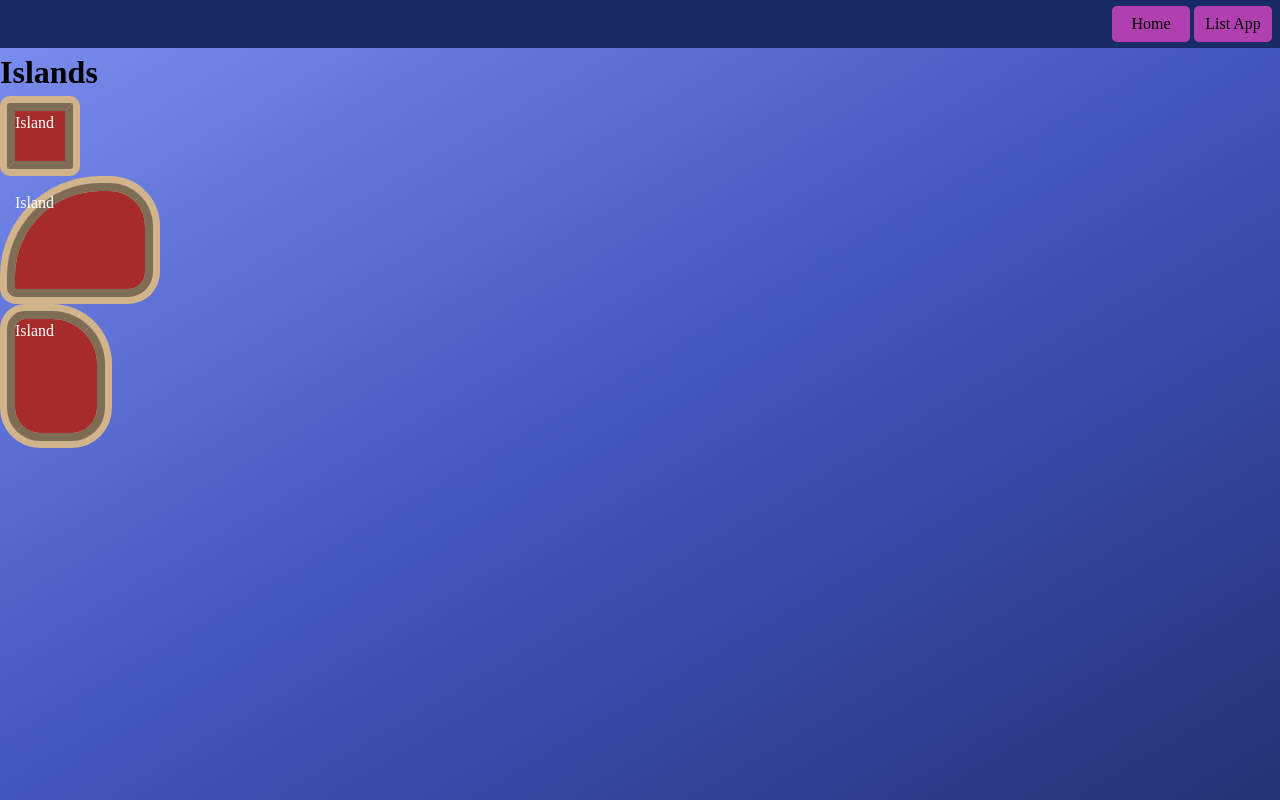
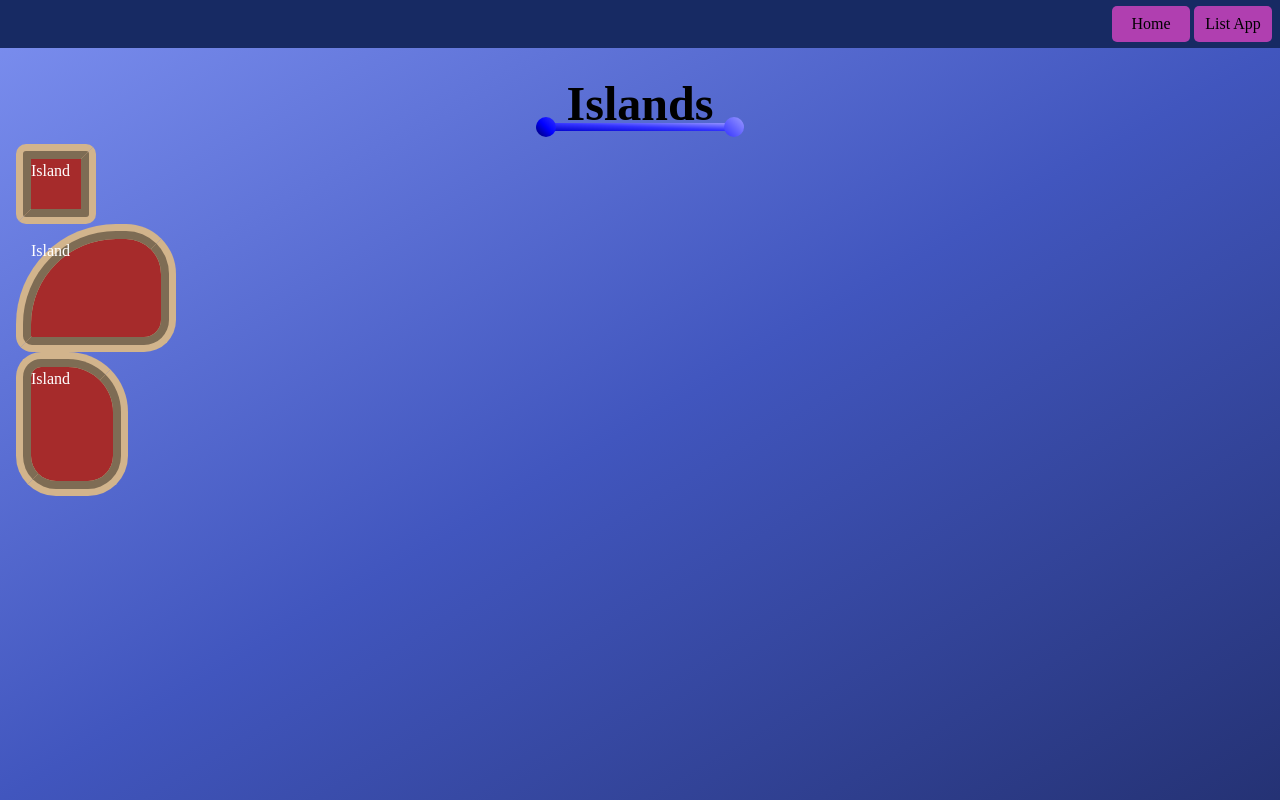
Before and after one commit to franco-ortega/workshop, a Next.js app: page /islands in a window 1280 px wide. Built offline with nearby package versions, Linux system fonts and the light colour scheme.

Commit message:
create gradient underline below title

```diff
--- a/app/islands/page.js
+++ b/app/islands/page.js
@@ -30,9 +30,16 @@ export default function Islands() {
 	};
 	return (
 		<div className={styles.page}>
+			<header className={styles.header}>
+				<h1 className={styles.title}>Islands</h1>
+				<div className={styles.lineWrapper}>
+					<div className={`${styles.bookmark} ${styles.leftBookmark}`}></div>
+					<div className={`${styles.bookmark} ${styles.rightBookmark}`}></div>
+					<hr className={styles.line} />
+				</div>
+			</header>
 			<main>
 				<div>
-					<h1>Islands</h1>
 					<Island {...testIsland} />
 					<Island {...island1} />
 					<Island {...island2} />
--- a/app/islands/page.module.css
+++ b/app/islands/page.module.css
@@ -1,4 +1,85 @@
 .page {
 	background: var(--bkgd-gradient-island);
 	height: var(--page-height);
+	padding: 1rem;
 }
+
+.header {
+	/* background-color: hsl(210, 64%, 61%); */
+	min-width: fit-content;
+	max-width: 10rem;
+	margin-block: 1rem;
+	margin-inline: auto;
+
+	font-size: 1rem;
+
+	position: relative;
+	isolation: isolate;
+}
+
+.title {
+	margin: auto;
+	width: fit-content;
+
+	font-size: 3rem;
+	line-height: 1;
+}
+
+.lineWrapper {
+	width: 13rem;
+	position: absolute;
+	left: -1.5rem;
+	bottom: 5px;
+}
+
+.line {
+	background: linear-gradient(
+		to top right,
+		hsl(240, 100%, 40%),
+		hsl(240, 100%, 60%),
+		hsl(240, 100%, 80%)
+	);
+	border-radius: 100px;
+	border: none;
+
+	width: 100%;
+	height: 0.5rem;
+
+	position: absolute;
+	top: 100%;
+}
+
+.bookmark {
+	border-radius: 100px;
+
+	width: 1.25rem;
+	aspect-ratio: 1;
+
+	position: absolute;
+	top: calc(100% - 0.375rem);
+
+	z-index: 1;
+}
+
+.leftBookmark {
+	/* border: 2px orange solid; */
+	left: 0;
+	background: linear-gradient(
+		to top right,
+		hsl(240, 100%, 20%),
+		hsl(240, 100%, 50%),
+		hsl(240, 100%, 60%)
+	);
+}
+
+.rightBookmark {
+	/* border: 2px fuchsia solid; */
+	background-color: hsl(240, 100%, 80%);
+	background: linear-gradient(
+		to top right,
+		hsl(240, 100%, 60%),
+		hsl(240, 100%, 70%),
+		hsl(240, 100%, 80%)
+	);
+	right: 0;
+}
```
